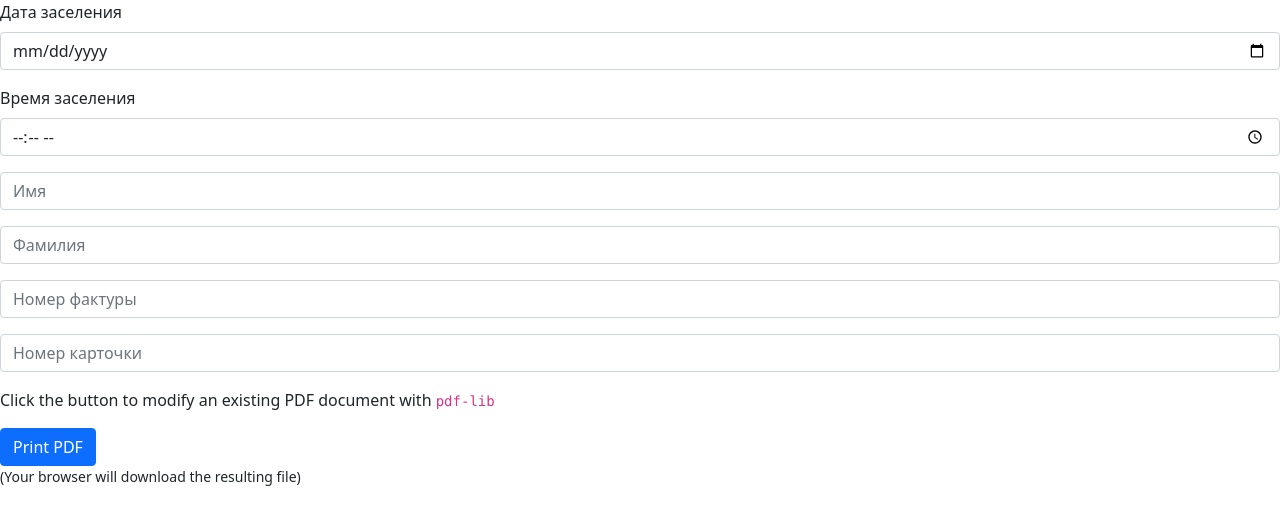
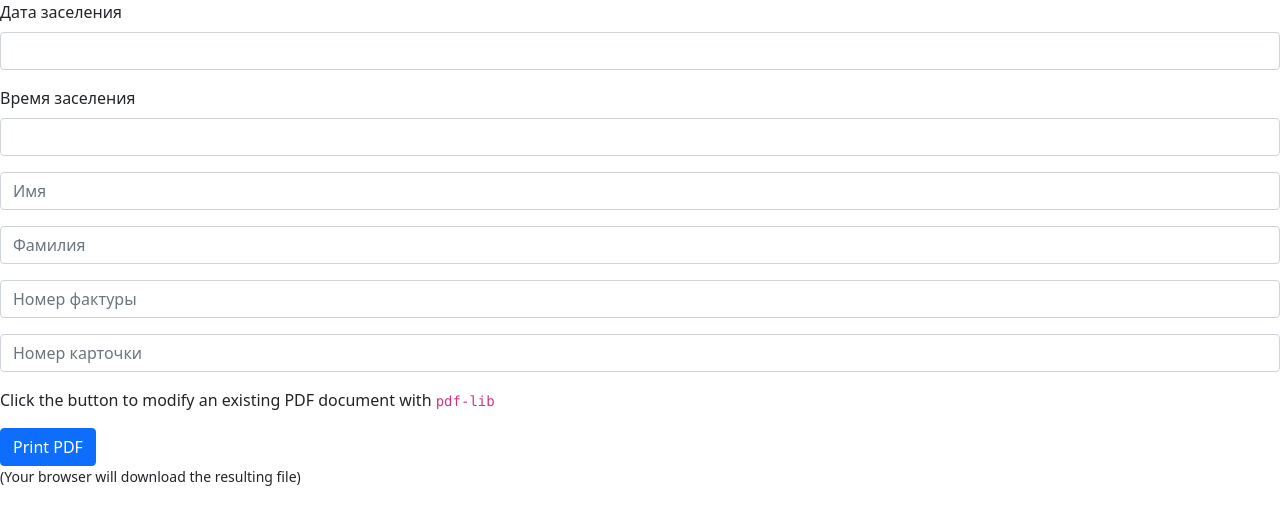
Before and after one commit to mastrjj/mastrjj.github.io, a website: page index.html in a window 1280 px wide. Drawn offline with nearby package versions, Linux system fonts and the light colour scheme; a script that the page names is missing.

Commit message:
changed:totext

```diff
--- a/index.html
+++ b/index.html
@@ -9,11 +9,11 @@
   <body>
     <div class="mb-3">
       <label for="date" class="form-label">Дата заселения</label>
-      <input type="date" class="form-control" id="date">
+      <input type="text" class="form-control" id="date">
     </div>
     <div class="mb-3">
       <label for="time" class="form-label">Время заселения</label>
-      <input type="time" class="form-control" id="time">
+      <input type="text" class="form-control" id="time">
     </div>
     <div class="mb-3">
       <input type="text" class="form-control" id="first_name" placeholder="Имя">
```
